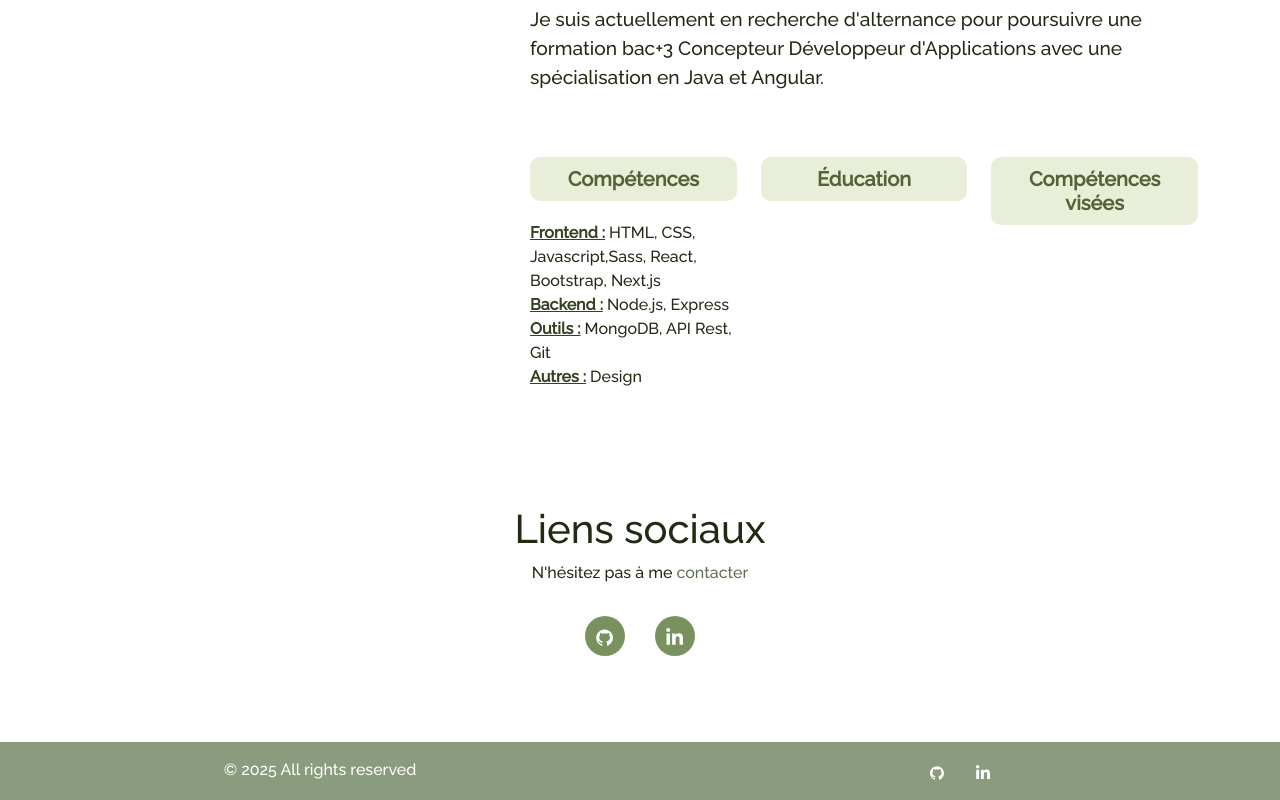
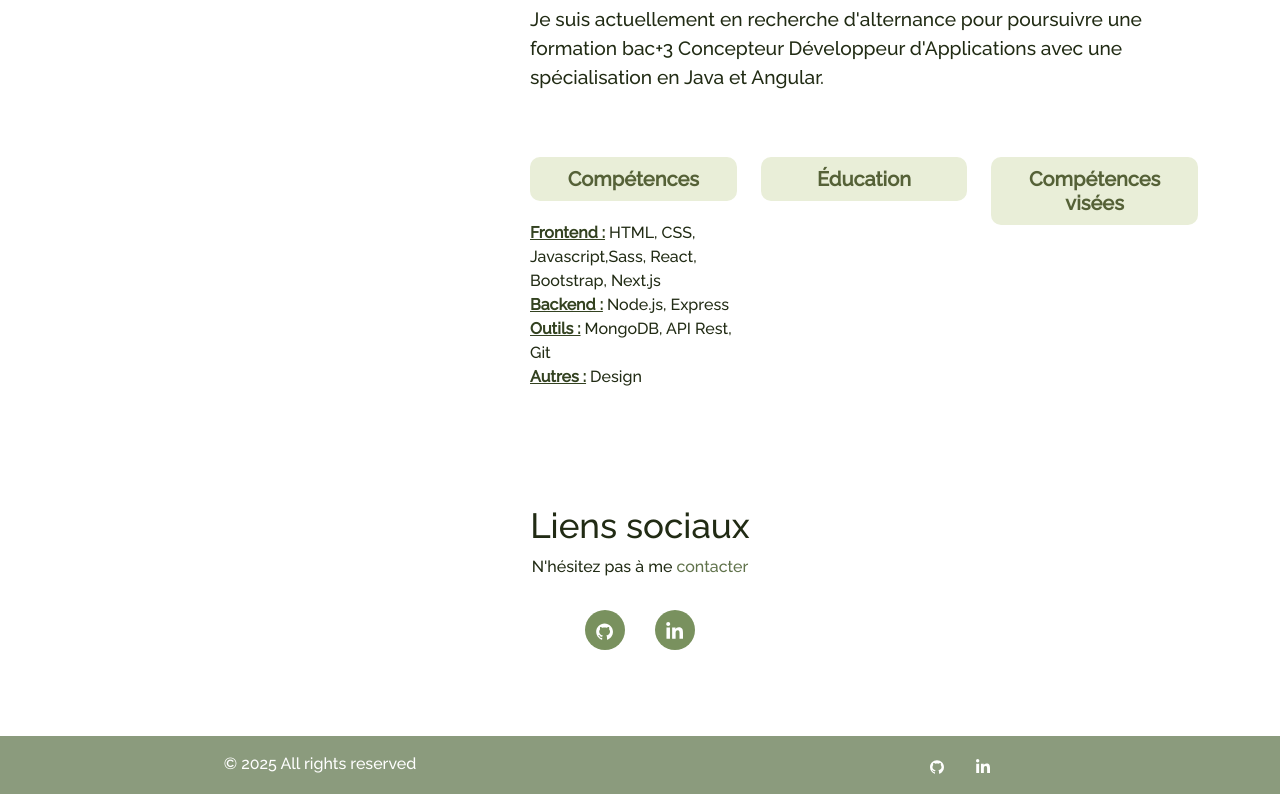
Before and after one commit to manarlam/Portfolio-D-veloppeur-Web, a Next.js app in the folder portfolio/: page / in a window 1280 px wide. Shown: the part 986-1786 px from the top of the page. Built offline with nearby package versions, Linux system fonts and the light colour scheme.

Commit message:
title_style

```diff
--- a/portfolio/components/footer/Footer.jsx
+++ b/portfolio/components/footer/Footer.jsx
@@ -12,7 +12,7 @@ function Footer() {
     <Container fluid className="footer">
       <Row>
         <Col md="6" className="footer-copywright">
-          <h4> © {year} All rights reserved</h4>
+          <h3> © {year} All rights reserved</h3>
         </Col>
         <Col md="6" className="footer-body">
           <ul className="footer-icons">
--- a/portfolio/pages/about.jsx
+++ b/portfolio/pages/about.jsx
@@ -22,7 +22,7 @@ function About() {
                 height={500} />
           </Col>
           <Col md={8} className="home-about-description">
-            <h1 style={{ fontSize: "2.6em" }}>À propos de moi</h1>
+            <h2 style={{ fontSize: "2.6em" }}>À propos de moi</h2>
             <p className="home-about-body">
               Développeuse web full-stack, je suis animée par la création d’applications dynamiques et performantes.
               Mon parcours m’a permis de maîtriser des technologies telles que <b className="green">HTML, CSS, Sass, Javascript, React, Bootstrap, Next.js, Node.js,
@@ -84,7 +84,7 @@ function About() {
     </div>
     </Col>
             <Col md={12} className="home-about-social">
-                <h1>Liens sociaux</h1>
+                <h2>Liens sociaux</h2>
                 <p>
                     N'hésitez pas à me{" "}
                 <Link href="/contact" className="green">contacter</Link>
--- a/portfolio/styles/style.css
+++ b/portfolio/styles/style.css
@@ -244,6 +244,10 @@
   color: #212b14 !important;
 }
 
+.home-about-social h2 {
+  font-size: 35px !important;
+}
+
 .home-about-social-links {
   justify-content: center !important;
   padding-top: 15px !important;
@@ -467,7 +471,7 @@
   }
 }
 
-.footer h4 {
+.footer h3 {
   font-size: 1em;
   color: white !important;
   margin-top: 0.5em !important;
```
